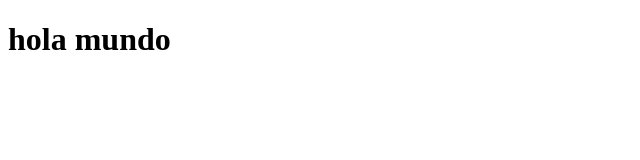
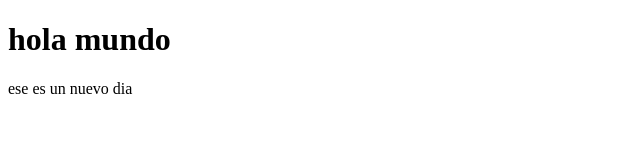
Before and after one commit to gabriel2090/proyecto-web, a plain HTML site: page index.html in a window 1280 px wide. Shown: the whole page, without its empty margins (0-640 px from the left). Drawn offline with Linux system fonts and the light colour scheme.

Commit message:
le puse un nuevo punto

```diff
--- a/index.html
+++ b/index.html
@@ -8,5 +8,8 @@
 <body>
 
     <h1>hola mundo</h1>
+    <p>ese es un nuevo dia
+
+    </p>
 </body>
 </html>
```
